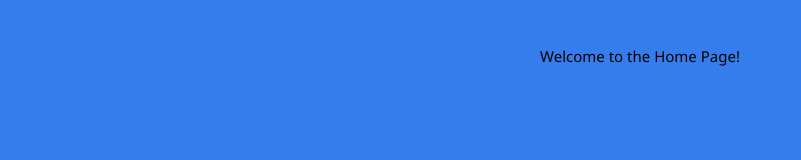
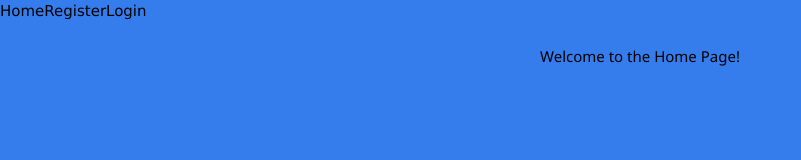
Before and after one commit to Baskin-Ridley/KanbanAI, a React (Vite) app in the folder client/: page / in a window 1280 px wide. Shown: the top 160 px of the page, without its empty margins (0-801 px from the left). Built offline with nearby package versions, Linux system fonts and the light colour scheme; no server answers; a web font is replaced by a local one.

Commit message:
Update client/src/App.jsx - Added PageWrapper again.

```diff
--- a/client/src/App.jsx
+++ b/client/src/App.jsx
@@ -12,7 +12,7 @@ function App() {
   return (
     <UserProvider>
       <Routes>
-        {/* <Route path="/" element={<PageWrapper />}> */}
+        <Route path="/" element={<PageWrapper />}>
           <Route path="/" element={<Home />} />
           <Route path="/dashboard" element={<Dashboard />} />
           <Route path="/register" element={<Registration />} />
@@ -22,7 +22,7 @@ function App() {
           <Route path="/git" element={<Git />} />
           <Route path="/board" element={<Board />} />
           <Route path="/stack" element={<Stack />} />
-        {/* </Route> */}
+        </Route>
       </Routes>
     </UserProvider >
   );
```
Lines whose indentation alone changed are shown as unchanged.
